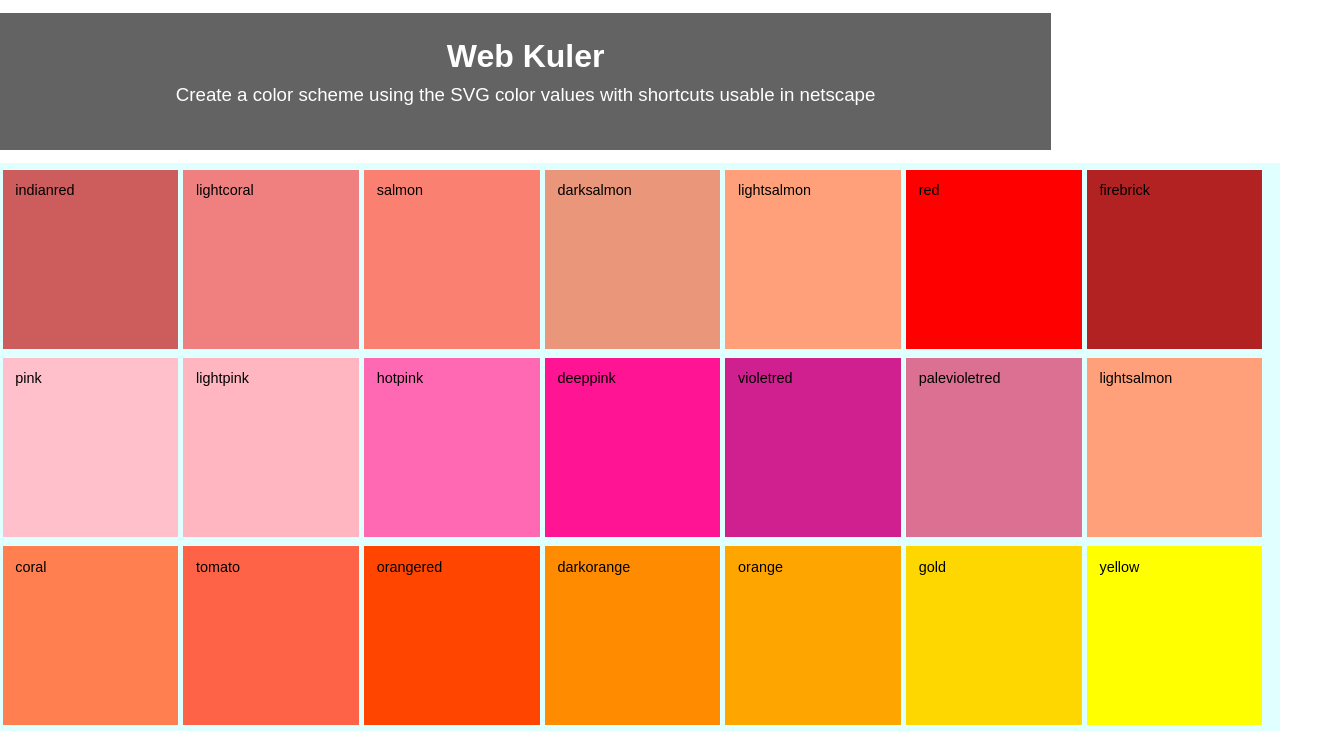
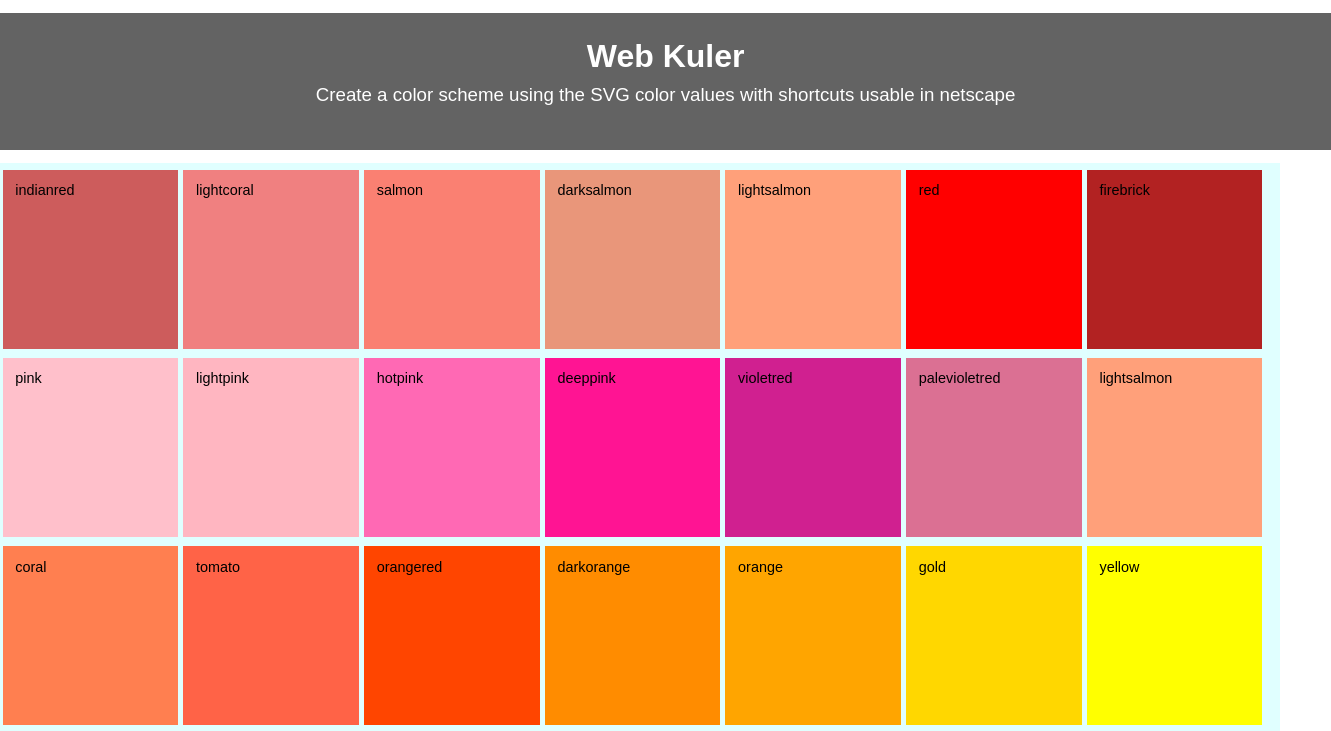
Before and after one commit to kaytea/kaytea.github.io, a plain HTML site: page comp20-asst1/kuler.html in a window 1280 px wide. Shown: the top 731 px of the page, 1331 px wide, since content can reach past the window. Drawn offline with nearby package versions, Linux system fonts and the light colour scheme.

Commit message:
Update colors_style.css

```diff
--- a/comp20-asst1/colors_style.css
+++ b/comp20-asst1/colors_style.css
@@ -2,9 +2,9 @@
 form{ display: inline-block ;}
 /*Title*/
 #title_box{
-	////position: absolute;
+	/*position: absolute;*/
 	width: 100%;
-	max-width: 1000px;
+	/*max-width: 1000px;*/
 	text-align: center;
 	padding: 2vw;
 	margin: 1vw 0 1vw 0;
```
